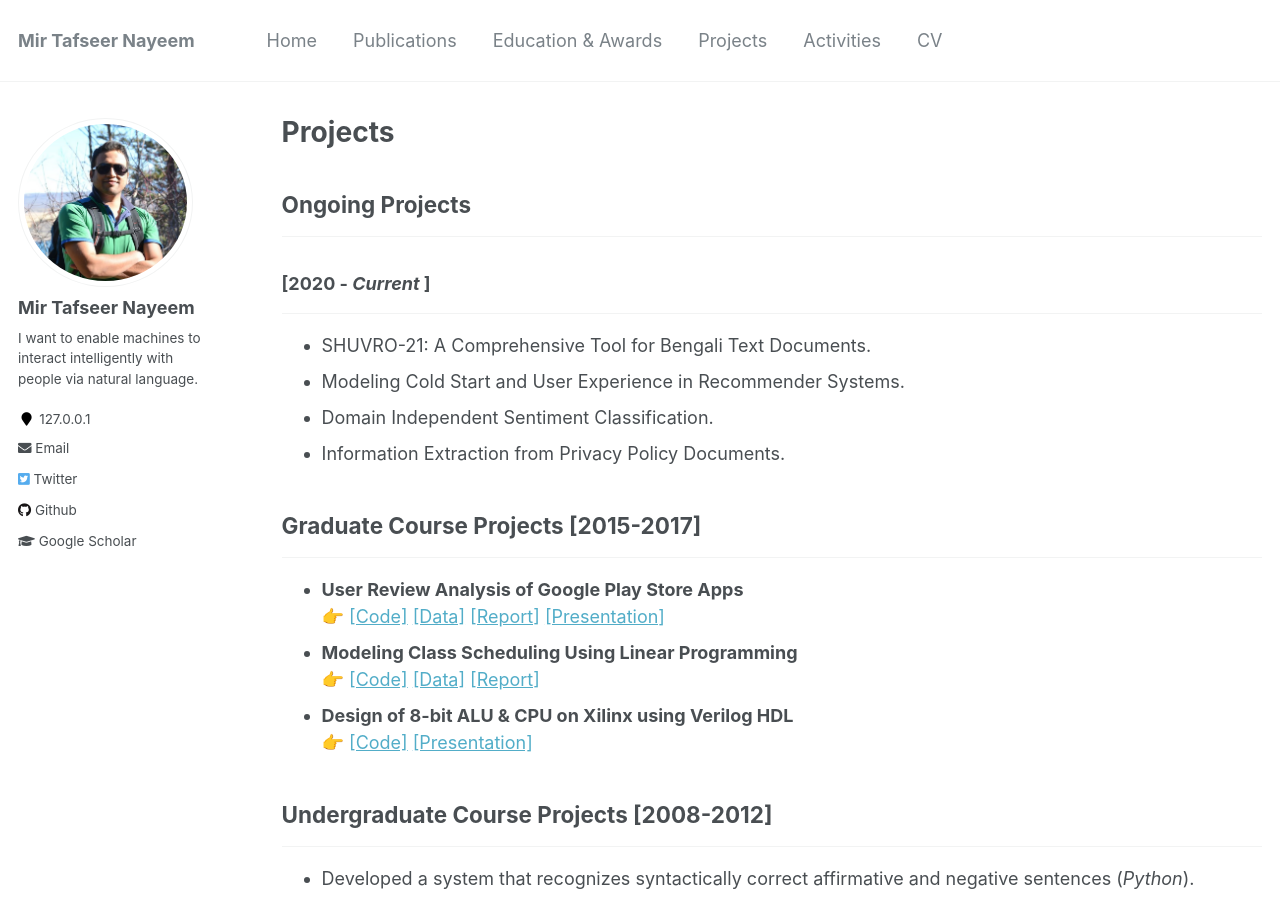
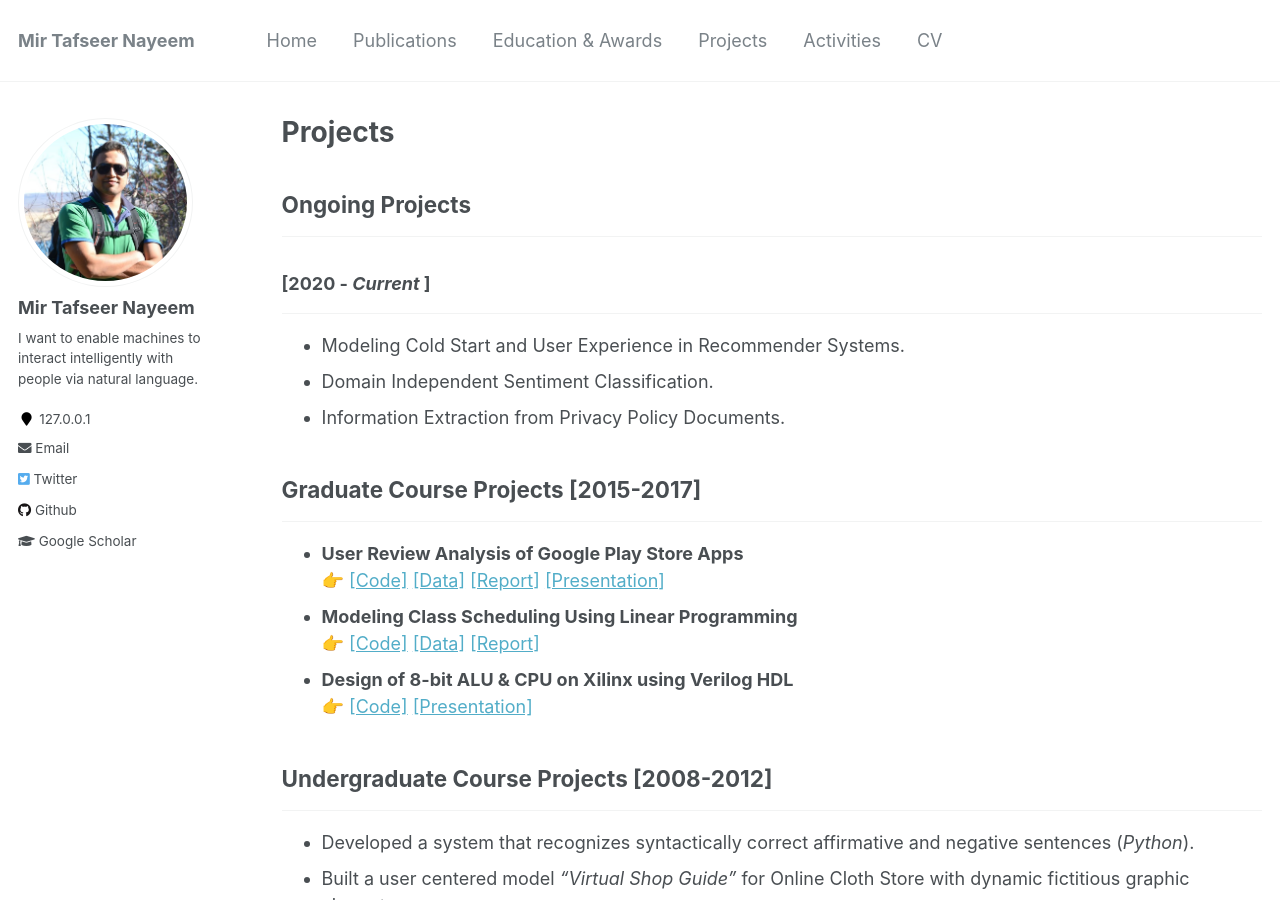
Before and after one commit to sujan-sarker/sujan-sarker.github.io, a Jekyll site: the page built from _pages/projects.md, in a window 1280 px wide and 900 px high. Built offline with Jekyll 4.4.1, drawn with Linux system fonts in a browser that asks for light colours.

Commit message:
Minor Fix

```diff
--- a/_pages/projects.md
+++ b/_pages/projects.md
@@ -10,7 +10,6 @@ author_profile: true
 
 ### [2020 - *Current* ]
 ------------------------
-* SHUVRO-21: A Comprehensive Tool for Bengali Text Documents.
 * Modeling Cold Start and User Experience in Recommender Systems.
 * Domain Independent Sentiment Classification.
 * Information Extraction from Privacy Policy Documents.
```
Also changed, not shown: _pages/about.md (+0 -2 lines).
